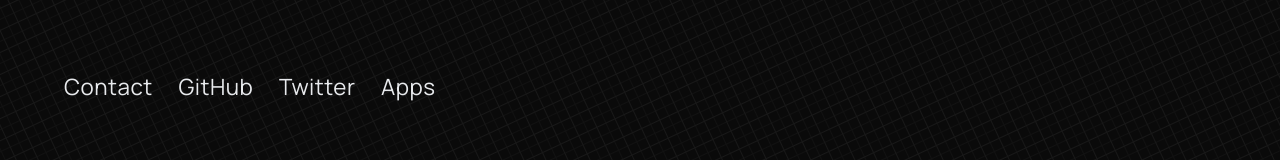
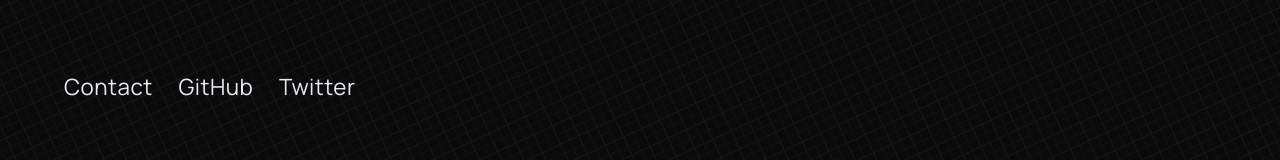
Before and after one commit to hc-oss/harsh.cloud, a plain HTML site: page index.html in a window 1280 px wide. Shown: the part 631-791 px from the top of the page. Drawn offline with Linux system fonts and the light colour scheme.

Commit message:
refacator: :recycle: removed apps
removed apps in favour of https://tooling.one

```diff
--- a/index.html
+++ b/index.html
@@ -122,13 +122,6 @@
         >
           Twitter
         </a>
-        <a
-          target="_blank"
-          rel="noopener noreferrer"
-          href="https://apps.harsh.cloud"
-        >
-          Apps
-        </a>
       </nav>
     </section>
   </body>
```
